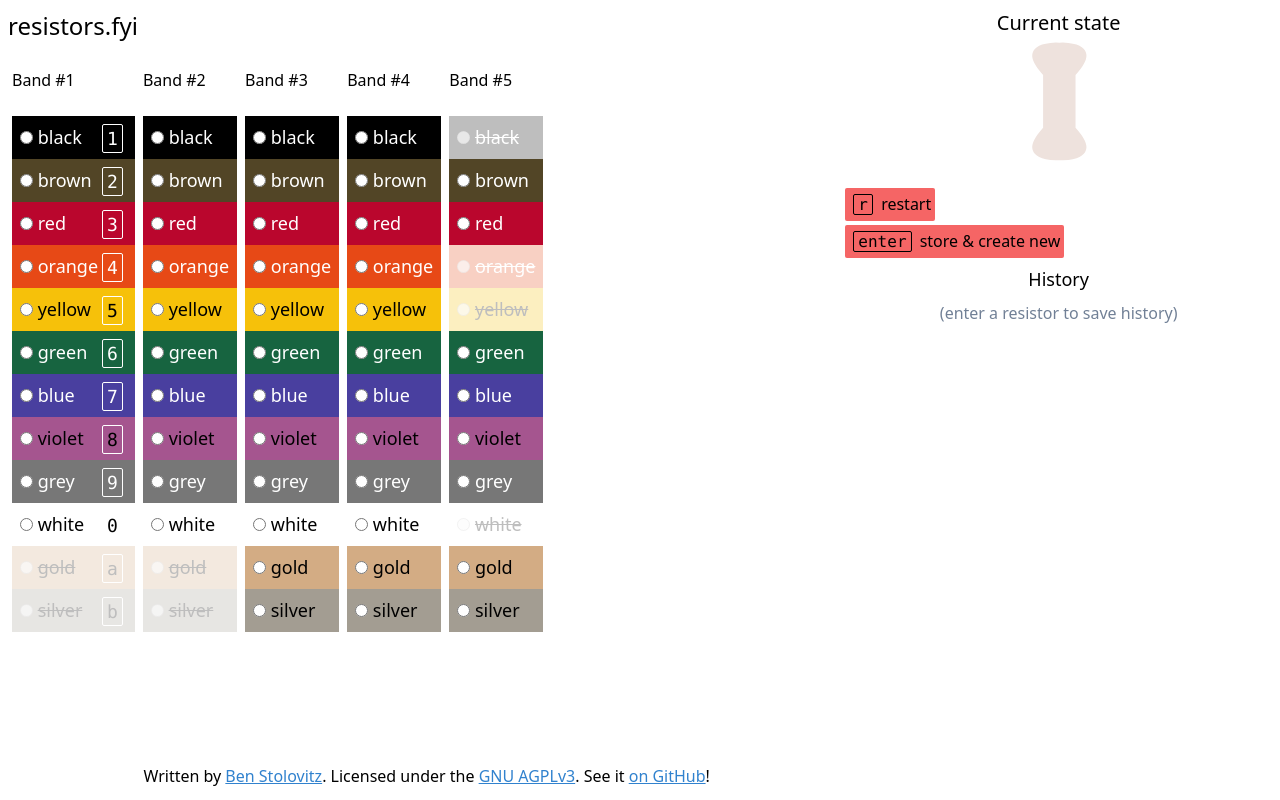
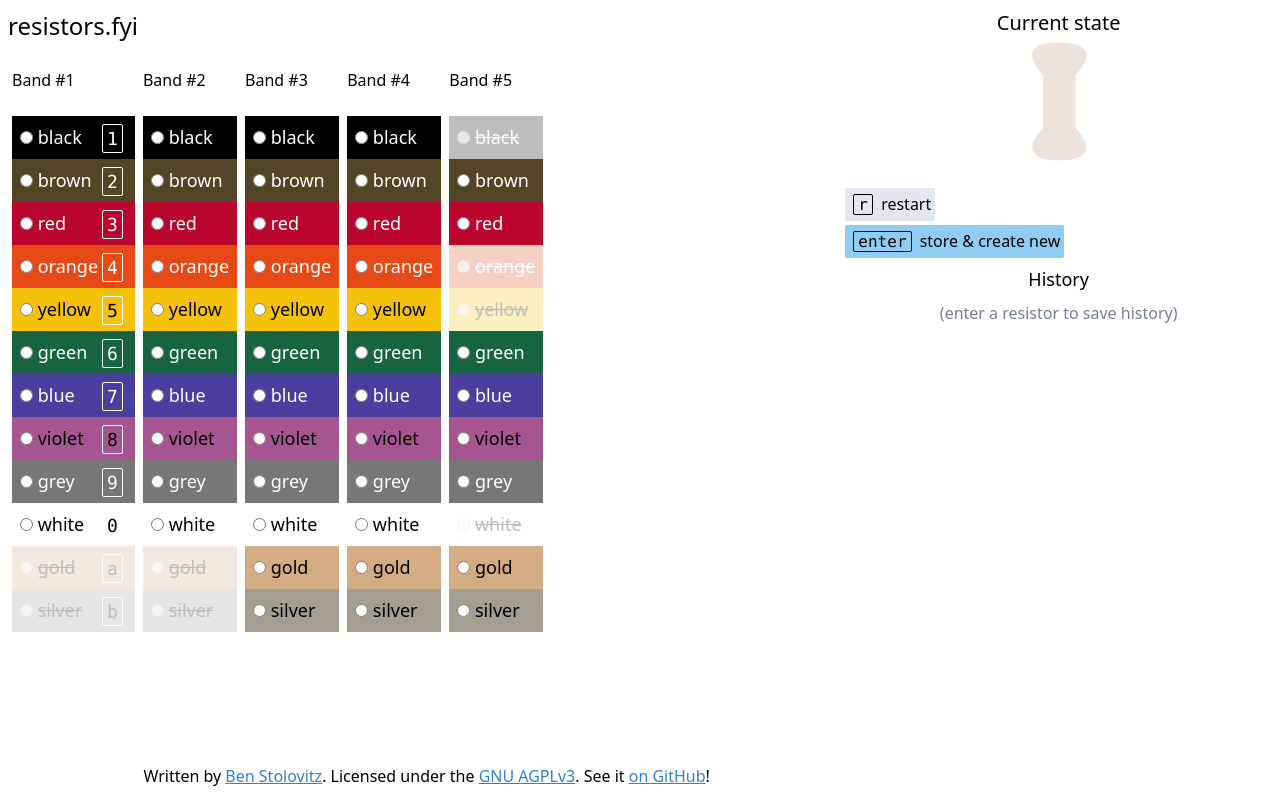
Before and after one commit to citelao/resistors.fyi, a React (Vite) app: page / in a window 1280 px wide. Built offline with nearby package versions, Linux system fonts and the light colour scheme.

Commit message:
pretty workign button

```diff
--- a/src/js/App.tsx
+++ b/src/js/App.tsx
@@ -315,7 +315,7 @@ export default class App extends React.Component<IAppProps, IAppState> {
 
                     <ul className="m-auto space-y-1">
                         <li><Button onClick={this.handleReset}><Hotkey>r</Hotkey> restart</Button></li>
-                        <li><Button onClick={this.handleSave}><Hotkey>enter</Hotkey> store &amp; create new</Button></li>
+                        <li><Button onClick={this.handleSave} color="blue"><Hotkey>enter</Hotkey> store &amp; create new</Button></li>
                     </ul>
 
                     <h3 className="text-center my-2">History</h3>
--- a/src/js/Button.tsx
+++ b/src/js/Button.tsx
@@ -5,13 +5,16 @@ interface IButtonProps {
     children?: React.ReactNode;
     onClick?: (e: React.MouseEvent<HTMLButtonElement>) => void;
     // borderColor?: "light" | "dark";
+    color?: string;
 }
 
 export default class Button extends React.Component<IButtonProps> {
     public render() {
-        const BASE_CLASSES = "p-1 bg-red-500 rounded-sm transform hover:scale-110 focus:scale-110 active:translate-y-1";
+        const BASE_CLASSES = "p-1 rounded-sm transform hover:scale-110 focus:scale-110 active:translate-y-1";
 
-        const classes = `${BASE_CLASSES} ${this.props.className || ""}`;
+        const color_classes = `bg-${this.props.color || "gray"}-300`;
+
+        const classes = `${BASE_CLASSES} ${color_classes} ${this.props.className || ""}`;
         return <button className={classes} onClick={this.props.onClick || undefined}>
             {this.props.children}
         </button>;
```
